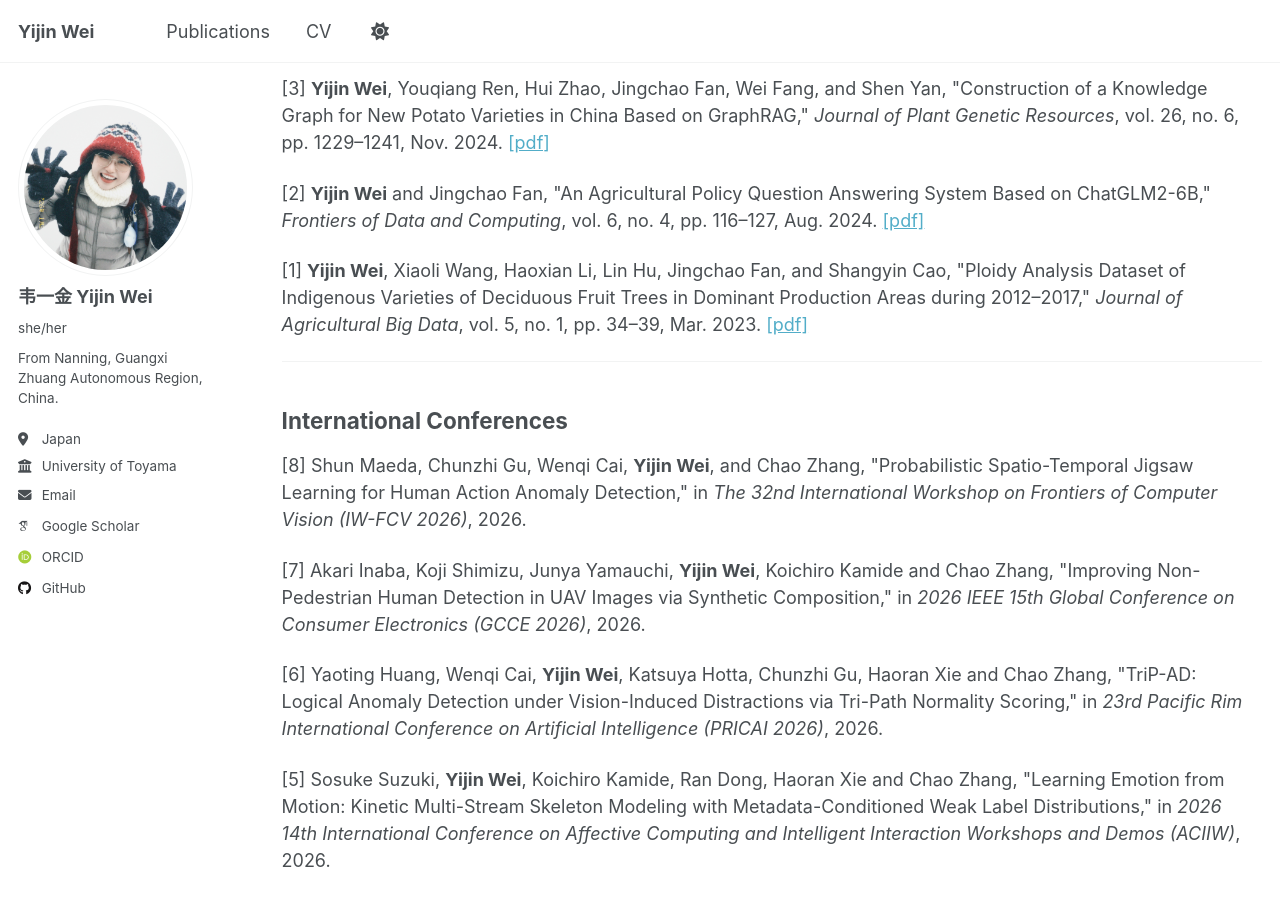
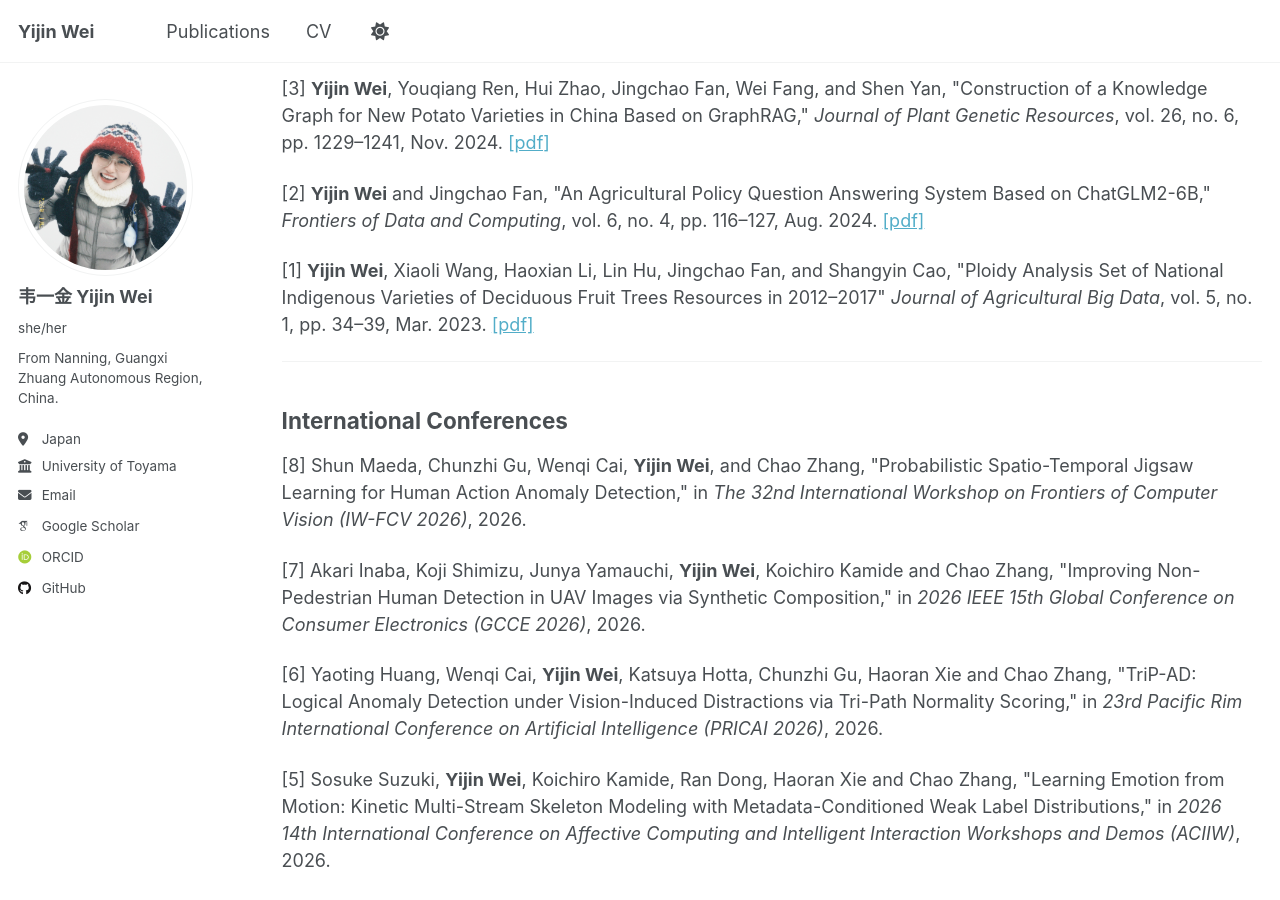
Before and after one commit to mangx/mangx.github.io, a Jekyll site: the page built from _pages/publications.html, in a window 1280 px wide and 900 px high, scrolled down 401 px. Built offline with Jekyll 4.4.1, drawn with Linux system fonts in a browser that asks for light colours; some web fonts are replaced.

Commit message:
Update publications.html

```diff
--- a/_pages/publications.html
+++ b/_pages/publications.html
@@ -44,7 +44,7 @@ author_profile: true
 
 <p>
 [1] <b>Yijin Wei</b>, Xiaoli Wang, Haoxian Li, Lin Hu, Jingchao Fan, and Shangyin Cao,
-"Ploidy Analysis Dataset of Indigenous Varieties of Deciduous Fruit Trees in Dominant Production Areas during 2012&ndash;2017,"
+"Ploidy Analysis Set of National Indigenous Varieties of Deciduous Fruit Trees Resources in 2012&ndash;2017"
 <em>Journal of Agricultural Big Data</em>, vol. 5, no. 1, pp. 34&ndash;39, Mar. 2023.
 <a href="https://oversea.cnki.net/kcms2/article/abstract?v=5ZfW7CBA1F82AgAR9uSzFgld1ie62QL7OMJqdn6ujQb-TT2lqSLXBsN_RCSreSPopCQiY4sCvKbQ0dn3V1D57rQSfJKSHZAVgjpkF5eYxn95fbwRVfjk0n-Z1c3fKK3ujyo0DtwCGm6K9J3g4Da6m829Fud8-Z7hgYohty3Z2E8rFaBO3ob47A==&uniplatform=OVERSEA&language=CHS" target="_blank">[pdf]</a>
 </p>
```
